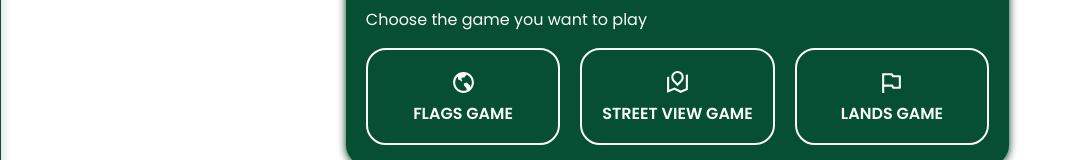
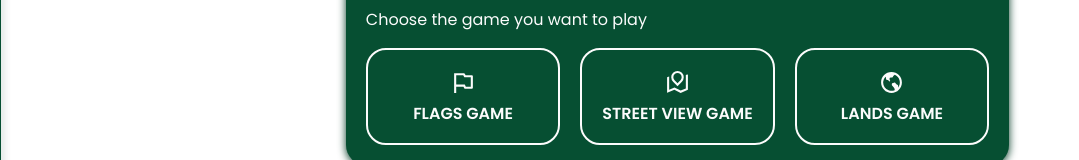
Before and after one commit to mariusz-smajdor/geo-giga-react, a React (Create React App) app: page / in a window 1280 px wide. Shown: the part 344-504 px from the top of the page, without its empty margins (0-1079 px from the left). Built offline with nearby package versions, Linux system fonts and the light colour scheme.

Commit message:
Matched icons in right order

```diff
--- a/src/pages/Home/index.js
+++ b/src/pages/Home/index.js
@@ -13,7 +13,7 @@ function Home() {
           <IconContext.Provider value={{ size: '25px' }}>
             <StyledLink to='flags'>
               <Game>
-                <RiEarthLine />
+                <RiFlagLine />
                 Flags Game
               </Game>
             </StyledLink>
@@ -25,7 +25,7 @@ function Home() {
             </StyledLink>
             <StyledLink to='/'>
               <Game>
-                <RiFlagLine />
+                <RiEarthLine />
                 Lands Game
               </Game>
             </StyledLink>
```
